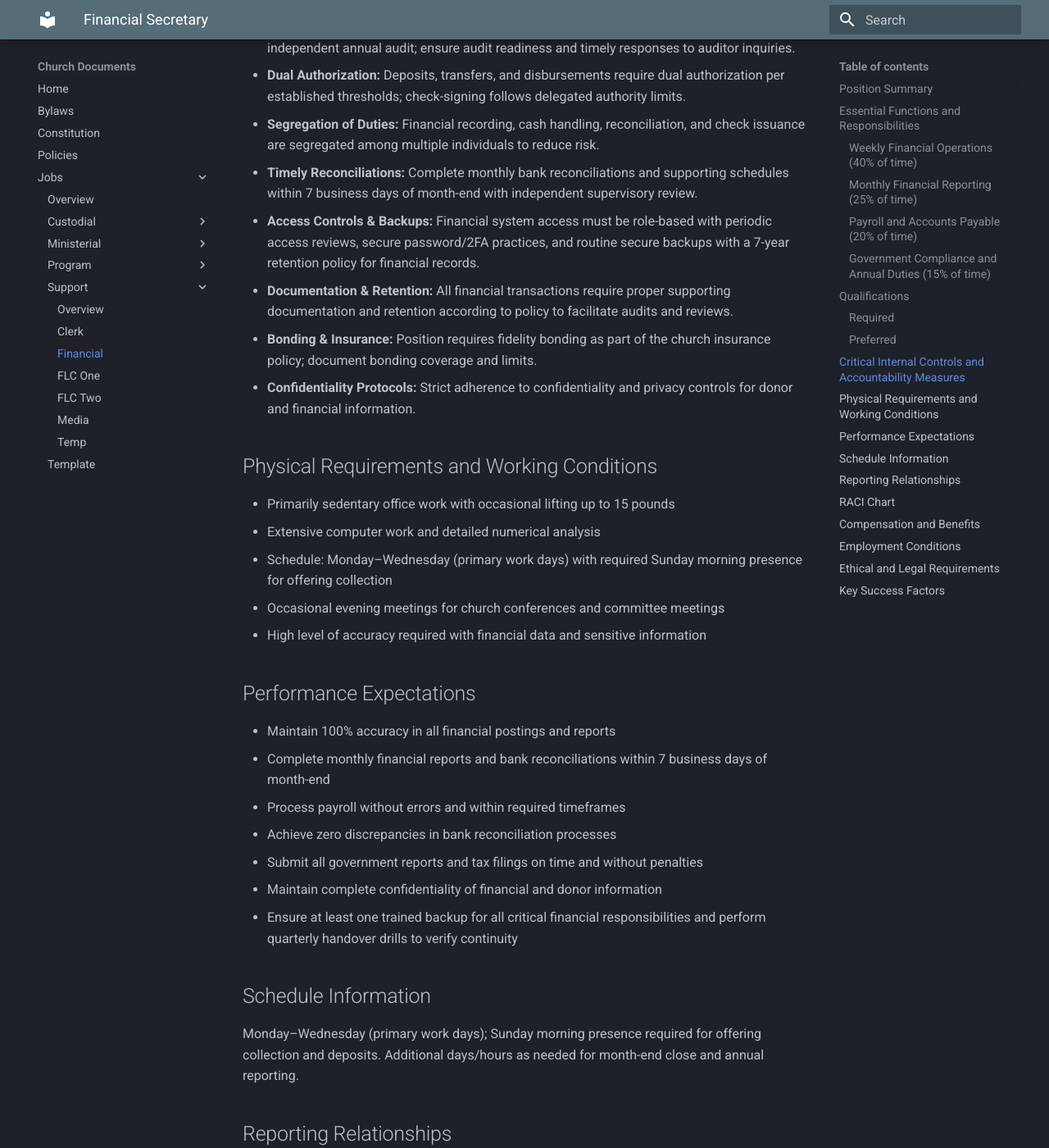
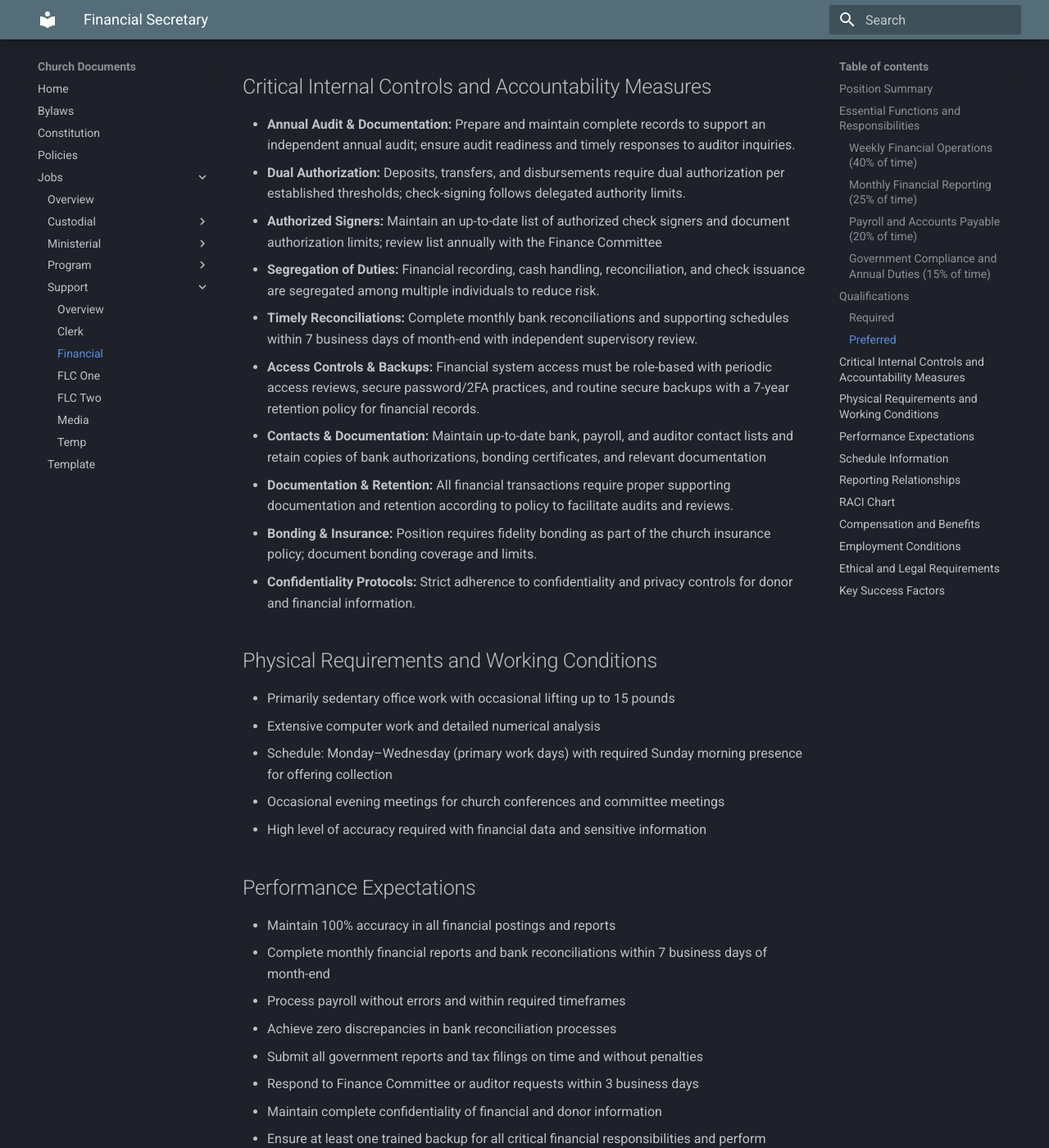
Before and after one commit to fbccana/church-docs, an MkDocs documentation site: the page built from docs/jobs/support/job-support-financial.md, in a window 1280 px wide and 1400 px high, scrolled down 2604 px. Shown: the whole window at 82% size. Built offline with MkDocs 1.6.1 and Material for MkDocs 9.7.7, drawn with Linux system fonts in a browser that asks for light colours; some of the changed text lies outside the part shown.

Commit message:
docs(jobs): add variance analysis, donation reconciliation, authorized signers, response-time SLA, contacts docs, and strengthen cross-training for Financial Secretary

```diff
--- a/docs/jobs/support/job-support-financial.md
+++ b/docs/jobs/support/job-support-financial.md
@@ -21,6 +21,7 @@
 - Participate in multi-person counting and verification of all church offerings and contributions
 - Prepare and process bank deposits with dual authorization protocols
 - Post weekly offerings to individual member stewardship accounts with accuracy verification
+- Reconcile online giving and other donation sources weekly; process gift acknowledgements and maintain donor documentation per policy
 - Record receipts and disbursements to appropriate general ledger accounts
 - Process memorial gifts and special contributions with proper documentation
 - Maintain separation of duties protocols throughout all cash handling procedures
@@ -31,6 +32,7 @@
 - Complete monthly bank reconciliation statements with supervisory review
 - Attend monthly church conferences and special business meetings as required
 - Generate monthly stewardship reports and contribution summaries
+- Prepare monthly variance analysis vs. budget and provide commentary for the Finance Committee
 - Prepare and file monthly payroll tax deposits and reports
 - Communicate budget status to ministry leaders and department heads
 
@@ -79,9 +81,11 @@
 
 - **Annual Audit & Documentation:** Prepare and maintain complete records to support an independent annual audit; ensure audit readiness and timely responses to auditor inquiries.
 - **Dual Authorization:** Deposits, transfers, and disbursements require dual authorization per established thresholds; check-signing follows delegated authority limits.
+- **Authorized Signers:** Maintain an up-to-date list of authorized check signers and document authorization limits; review list annually with the Finance Committee
 - **Segregation of Duties:** Financial recording, cash handling, reconciliation, and check issuance are segregated among multiple individuals to reduce risk.
 - **Timely Reconciliations:** Complete monthly bank reconciliations and supporting schedules within 7 business days of month-end with independent supervisory review.
 - **Access Controls & Backups:** Financial system access must be role-based with periodic access reviews, secure password/2FA practices, and routine secure backups with a 7-year retention policy for financial records.
+- **Contacts & Documentation:** Maintain up-to-date bank, payroll, and auditor contact lists and retain copies of bank authorizations, bonding certificates, and relevant documentation
 - **Documentation & Retention:** All financial transactions require proper supporting documentation and retention according to policy to facilitate audits and reviews.
 - **Bonding & Insurance:** Position requires fidelity bonding as part of the church insurance policy; document bonding coverage and limits.
 - **Confidentiality Protocols:** Strict adherence to confidentiality and privacy controls for donor and financial information.
@@ -101,6 +105,7 @@
 - Process payroll without errors and within required timeframes
 - Achieve zero discrepancies in bank reconciliation processes
 - Submit all government reports and tax filings on time and without penalties
+- Respond to Finance Committee or auditor requests within 3 business days
 - Maintain complete confidentiality of financial and donor information
 - Ensure at least one trained backup for all critical financial responsibilities and perform quarterly handover drills to verify continuity
 
@@ -135,7 +140,7 @@
 - Annual drug screening required due to financial responsibilities
 - Compliance with all established church policies, financial procedures, and governmental regulations required
 - Bonding Requirement: Position requires fidelity bonding through church insurance policy
-- Participate in quarterly cross-training and succession planning to ensure continuity of financial operations
+- Ensure at least one fully trained backup for all critical financial functions and participate in quarterly handover drills to validate continuity and documentation
 
 **Quarterly Handover Drill:** The primary and backup will conduct a scheduled 60–90 minute drill each quarter during which the backup performs core financial duties (prepare a sample bank reconciliation, prepare a sample deposit and demonstrate the dual-authorization workflow, generate a stewardship or financial report, and demonstrate access to financial systems) while the primary observes; success criteria include completing ≥80% of tasks unaided, documenting any gaps, updating the runbook or SOPs as needed, and obtaining sign-off from the Minister of Administration.
 
```
